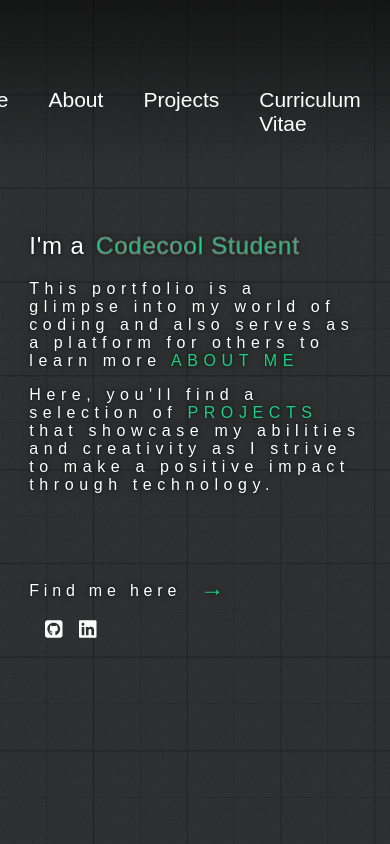
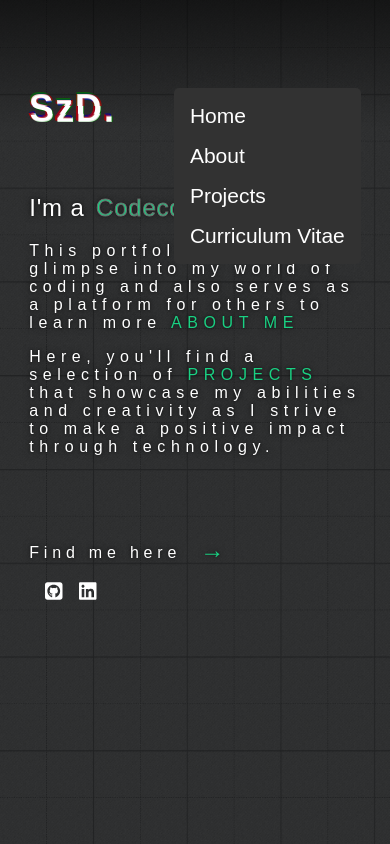
Before and after one commit to dorian-sz/Portfolio-Dorian-Szatmari, a React (Create React App) app in the folder portfolio/: page / in a window 390 px wide. Built offline with nearby package versions, Linux system fonts and the light colour scheme; a web font is replaced by a local one.

Commit message:
Make Navbar responsive

```diff
--- a/portfolio/src/components/Navbar/Navbar.css
+++ b/portfolio/src/components/Navbar/Navbar.css
@@ -39,7 +39,7 @@
 }
 
 .nav-link:hover::after {
-    width: 100%; /* When hovering, set the width to 100% to create the animation effect */
+    width: 100%;
 }
 
 .nav-logo-container{
@@ -126,3 +126,58 @@
         -0.025em -0.025em 0 rgba(1, 1, 159, 0.85);
     }
 }
+
+.nav-list-hidden{
+    display: none;
+}
+
+.nav-hamburger-menu-container{
+    display: none;
+    cursor: pointer;
+    transition: .5s ease-in-out;
+}
+
+.nav-hamburger-bar{
+    display: block;
+    width: 40px;
+    height: 5px;
+    margin: 10px auto;
+    border-radius: 5px;
+    -webkit-transition: .25s ease-in-out;
+    transition: .25s ease-in-out;
+    background: #fff
+}
+
+.nav-hamburger-menu-container.open span:first-child{
+    transform: translateY(8px) rotate(45deg);
+}
+
+.nav-hamburger-menu-container.open span:last-child{
+    transform: translateY(-8px) rotate(-45deg);
+}
+
+@media screen and (max-width: 1000px) {
+    .nav-logo-container{
+        margin-left: 0;
+    }
+}
+
+@media screen and (max-width: 830px) {
+    .nav-hamburger-menu-container{
+        display: block;
+    }
+    .nav-container{
+        padding-bottom: 0;
+    }
+    .nav{
+        align-items: flex-start;
+    }
+    .nav-list{
+        position: absolute;
+        flex-direction: column;
+        padding: 1rem;
+        gap: 1rem;
+        background-color: rgba(50, 50, 50);
+        border-radius: 5px;
+    }
+}
```
